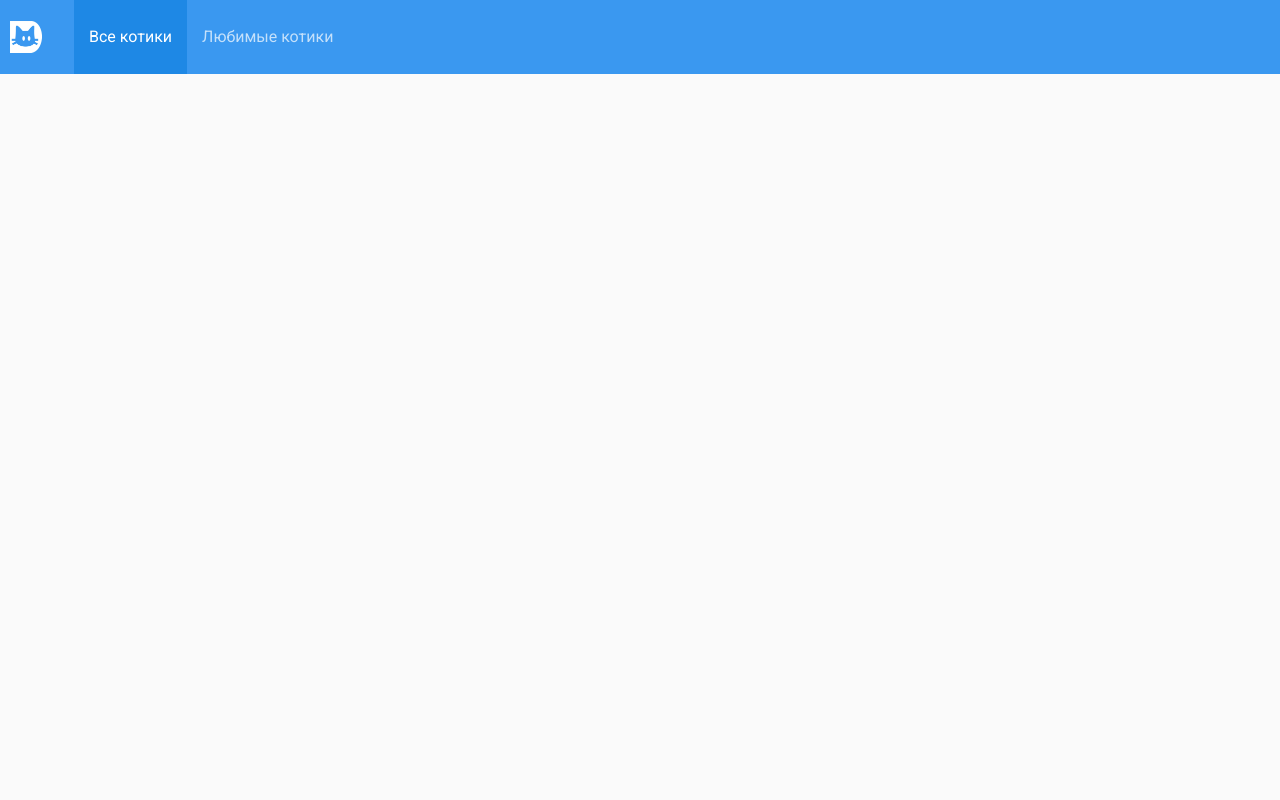
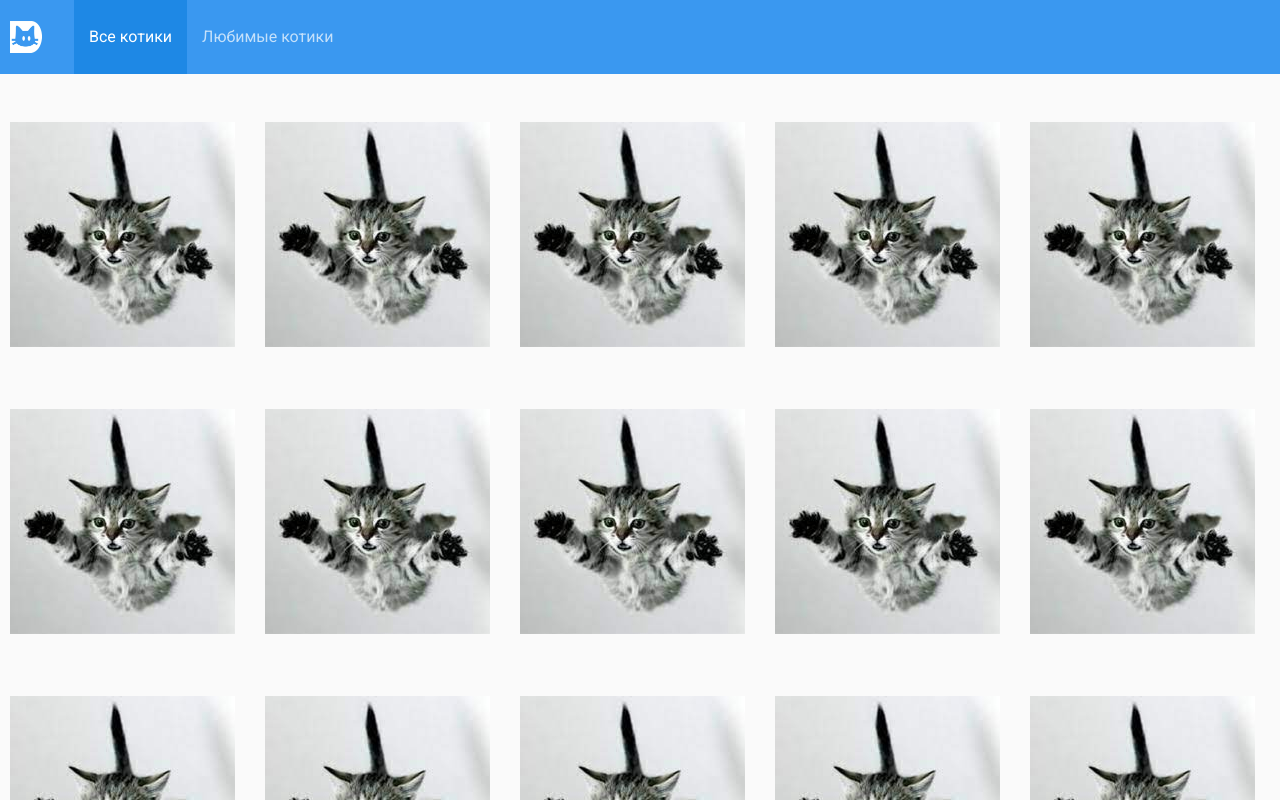
Before and after one commit to Ze40/cats-pin, a React (Vite) app in the folder front/: page / in a window 1280 px wide. Shown: the top 800 px of the page. Built offline with nearby package versions, Linux system fonts and the light colour scheme.

Commit message:
feat(front): crate test cat card (plug)

```diff
--- a/front/src/App.tsx
+++ b/front/src/App.tsx
@@ -7,7 +7,7 @@ function App() {
   return (
     <>
       <Header />
-      <main>
+      <main className="mt-3xl">
         <Routes>
           <Route index element={<AllCatsPage />} />
           <Route path="/favorite" element={<FavoritePage />} />
--- /dev/null
+++ b/front/src/feat/TheCatsViewer/ui/TheCardViewer.tsx
@@ -0,0 +1,20 @@
+import clsx from "clsx";
+
+import { CatCard } from "@/shared/ui/cat-card/CatCard";
+
+import classes from "./style.module.scss";
+
+interface TheCardViewerProps {
+  className?: string;
+  items: Array<string>;
+}
+
+export const TheCardViewer = ({ className }: TheCardViewerProps) => {
+  return (
+    <section className={clsx(classes.viewer, className)}>
+      {[...new Array(20)].map((cat, i) => (
+        <CatCard cat="/test.png" key={cat + i} />
+      ))}
+    </section>
+  );
+};
--- /dev/null
+++ b/front/src/feat/TheCatsViewer/ui/style.module.scss
@@ -0,0 +1,6 @@
+.viewer {
+  display: grid;
+  grid-template-columns: repeat(5, 1fr);
+  row-gap: 32px;
+  justify-content: space-between;
+}
--- /dev/null
+++ b/front/src/feat/index.ts
@@ -0,0 +1,3 @@
+import { TheCardViewer } from "./TheCatsViewer/ui/TheCardViewer";
+
+export { TheCardViewer };
--- a/front/src/pages/all-cats/all-cats.tsx
+++ b/front/src/pages/all-cats/all-cats.tsx
@@ -1,5 +1,12 @@
+import { TheCardViewer } from "@/feat";
+import { Container } from "@/shared/ui";
+
 const AllCatsPage = () => {
-  return <></>;
+  return (
+    <Container>
+      <TheCardViewer items={[]} />
+    </Container>
+  );
 };
 
 export default AllCatsPage;
--- /dev/null
+++ b/front/src/shared/ui/cat-card/CatCard.tsx
@@ -0,0 +1,16 @@
+import clsx from "clsx";
+
+import classes from "./style.module.scss";
+
+interface CatCardProps {
+  className?: string;
+  cat: string;
+}
+
+export const CatCard = ({ className, cat }: CatCardProps) => {
+  return (
+    <div className={clsx(classes.imgBox, className)}>
+      <img src={cat} alt="" className={classes.img} />
+    </div>
+  );
+};
--- /dev/null
+++ b/front/src/shared/ui/cat-card/style.module.scss
@@ -0,0 +1,9 @@
+.imgBox {
+  aspect-ratio: 1 / 1;
+  width: 255px;
+  position: relative;
+}
+
+.img {
+  object-fit: contain;
+}
--- a/front/src/styles/templates.scss
+++ b/front/src/styles/templates.scss
@@ -60,3 +60,7 @@
 .gap-3xl {
   gap: 32px;
 }
+
+.mt-3xl {
+  margin-top: 48px;
+}
```
Also changed, not shown: front/public/test.png (added).
